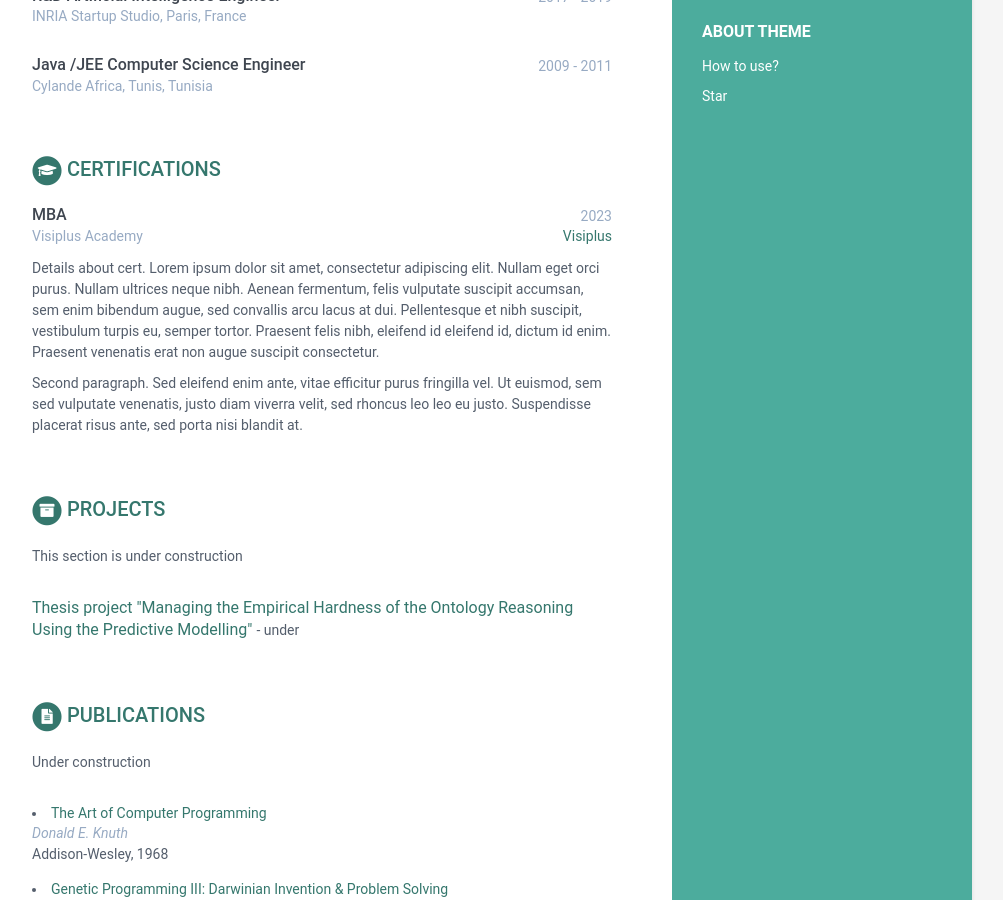
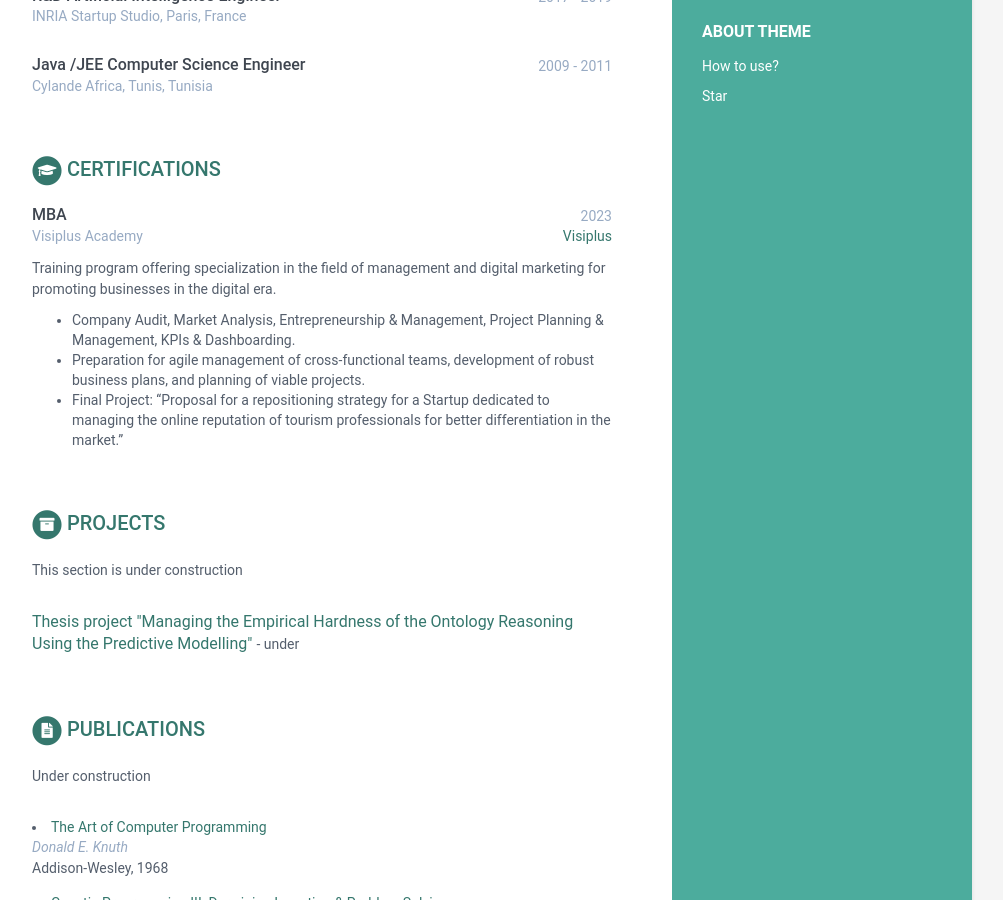
Before and after one commit to NalayaData/my-online-portfolio, a Jekyll site: the page built from index.html, in a window 1280 px wide and 900 px high, scrolled down 1041 px. Shown: the whole window, without its empty margins (168-1171 px from the left). Built offline with Jekyll 4.4.1, drawn with Linux system fonts in a browser that asks for light colours.

Commit message:
Update data.yml

```diff
--- a/_data/data.yml
+++ b/_data/data.yml
@@ -140,20 +140,10 @@ certifications:
           credentialurl: academy.visiplus.com
           credentialname: Visiplus
           details: |
-            Details about cert. Lorem ipsum dolor sit amet, consectetur
-            adipiscing elit.
-            Nullam eget orci purus. Nullam ultrices neque nibh.
-            Aenean fermentum, felis vulputate suscipit accumsan,
-            sem enim bibendum augue, sed convallis arcu lacus at dui.
-            Pellentesque et nibh suscipit, vestibulum turpis eu, semper tortor.
-            Praesent felis nibh, eleifend id eleifend id, dictum id enim.
-            Praesent venenatis erat non augue suscipit consectetur.
-
-            Second paragraph. Sed eleifend enim ante, vitae efficitur purus
-            fringilla vel. Ut euismod, sem sed vulputate venenatis,
-            justo diam viverra velit, sed rhoncus leo leo eu justo.
-            Suspendisse placerat risus ante, sed porta nisi blandit at.
-
+            Training program offering specialization in the field of management and digital marketing for promoting businesses in the digital era.
+            - Company Audit, Market Analysis, Entrepreneurship & Management, Project Planning & Management, KPIs & Dashboarding.
+            - Preparation for agile management of cross-functional teams, development of robust business plans, and planning of viable projects.
+            - Final Project: "Proposal for a repositioning strategy for a Startup dedicated to managing the online reputation of tourism professionals for better differentiation in the market."
 
 projects:
     title: Projects
```
